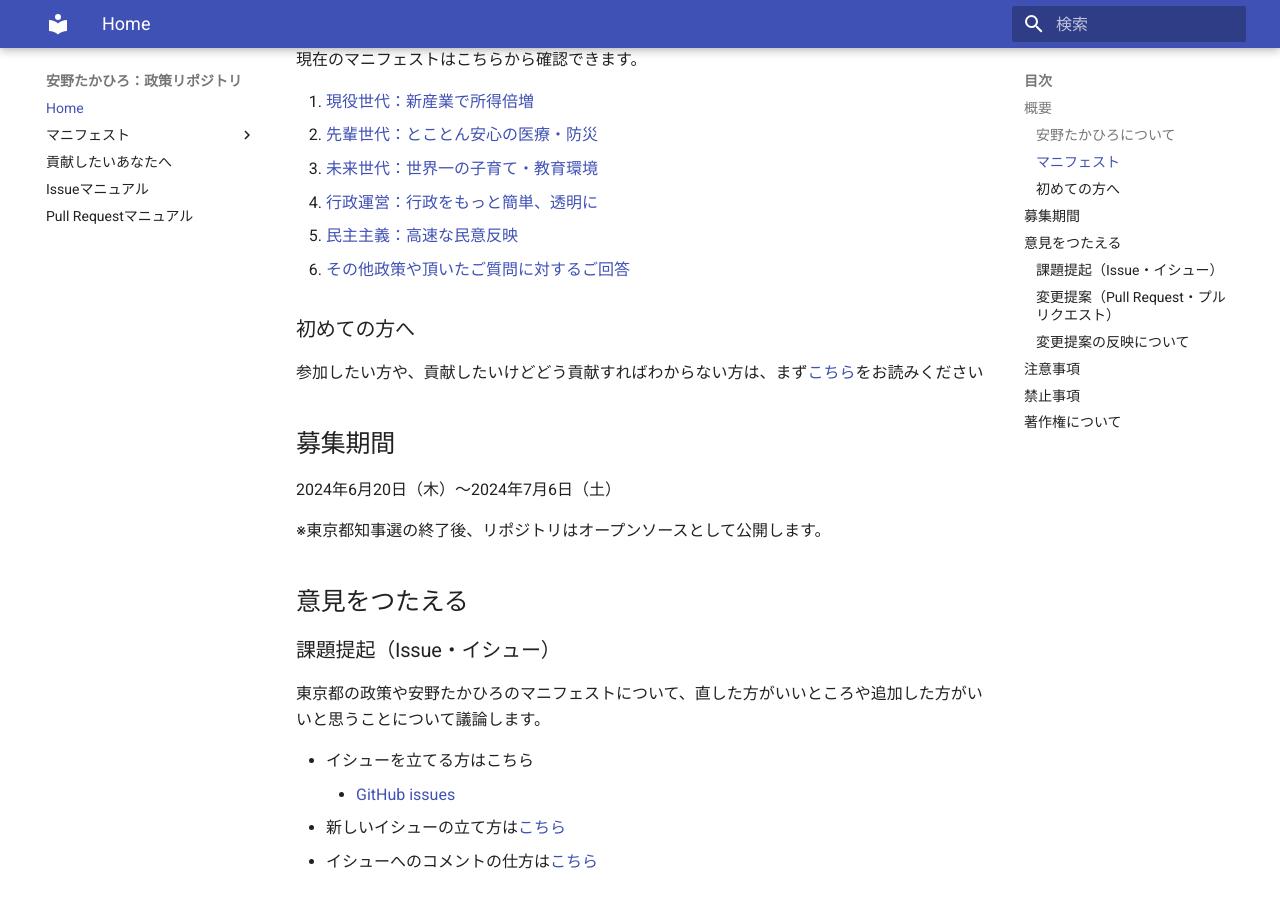
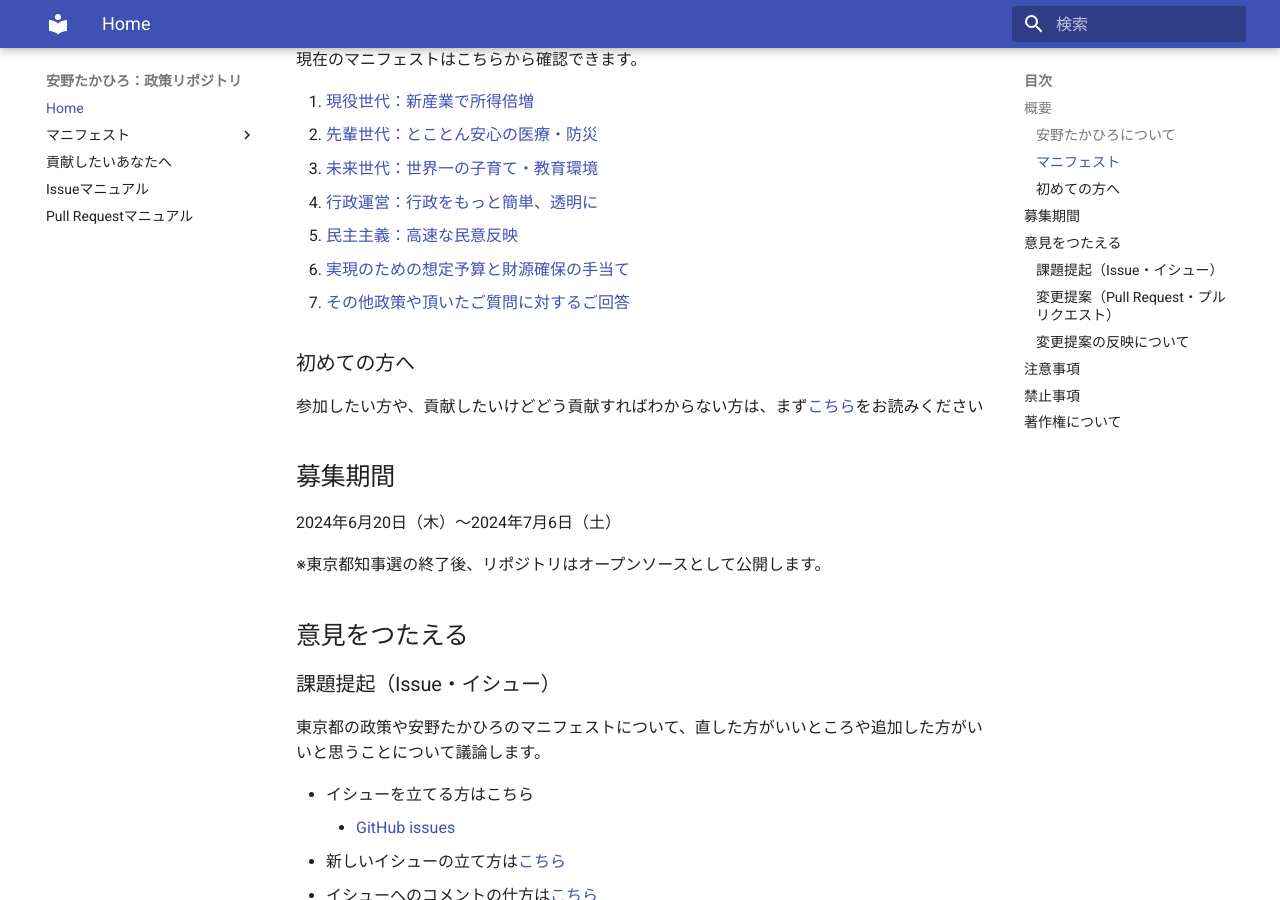
Before and after one commit to takahiroanno2024/election2024, an MkDocs documentation site: the page built from docs/index.md, in a window 1280 px wide and 900 px high, scrolled down 693 px. Built offline with MkDocs 1.6.1 and Material for MkDocs 9.7.7, drawn with Linux system fonts in a browser that asks for light colours.

Commit message:
目次修正

```diff
--- a/docs/index.md
+++ b/docs/index.md
@@ -29,7 +29,8 @@
 3. [未来世代：世界一の子育て・教育環境](./manifest/education.md)
 4. [行政運営：行政をもっと簡単、透明に](./manifest/administration.md)
 5. [民主主義：高速な民意反映](./manifest/democracy.md)
-6. [その他政策や頂いたご質問に対するご回答](./manifest/others.md)
+6. [実現のための想定予算と財源確保の手当て](./manifest/budget.md)
+7. [その他政策や頂いたご質問に対するご回答](./manifest/others.md)
 
 ### 初めての方へ
 
--- a/mkdocs.yml
+++ b/mkdocs.yml
@@ -11,7 +11,8 @@ nav:
     - '3. 教育・子育て': 'manifest/education.md'
     - '4. 行政': 'manifest/administration.md'
     - '5. 民主主義': 'manifest/democracy.md'
-    - '6. その他': 'manifest/others.md'
+    - '6. 予算・財源': 'manifest/budget.md'
+    - '7. その他': 'manifest/others.md'
   - '貢献したいあなたへ': 'contribution.md'
   - 'Issueマニュアル': 'manual_issue.md'
   - 'Pull Requestマニュアル': 'manual_pull_request.md'
```
Also changed, not shown: README.md (+2 -1 lines).
